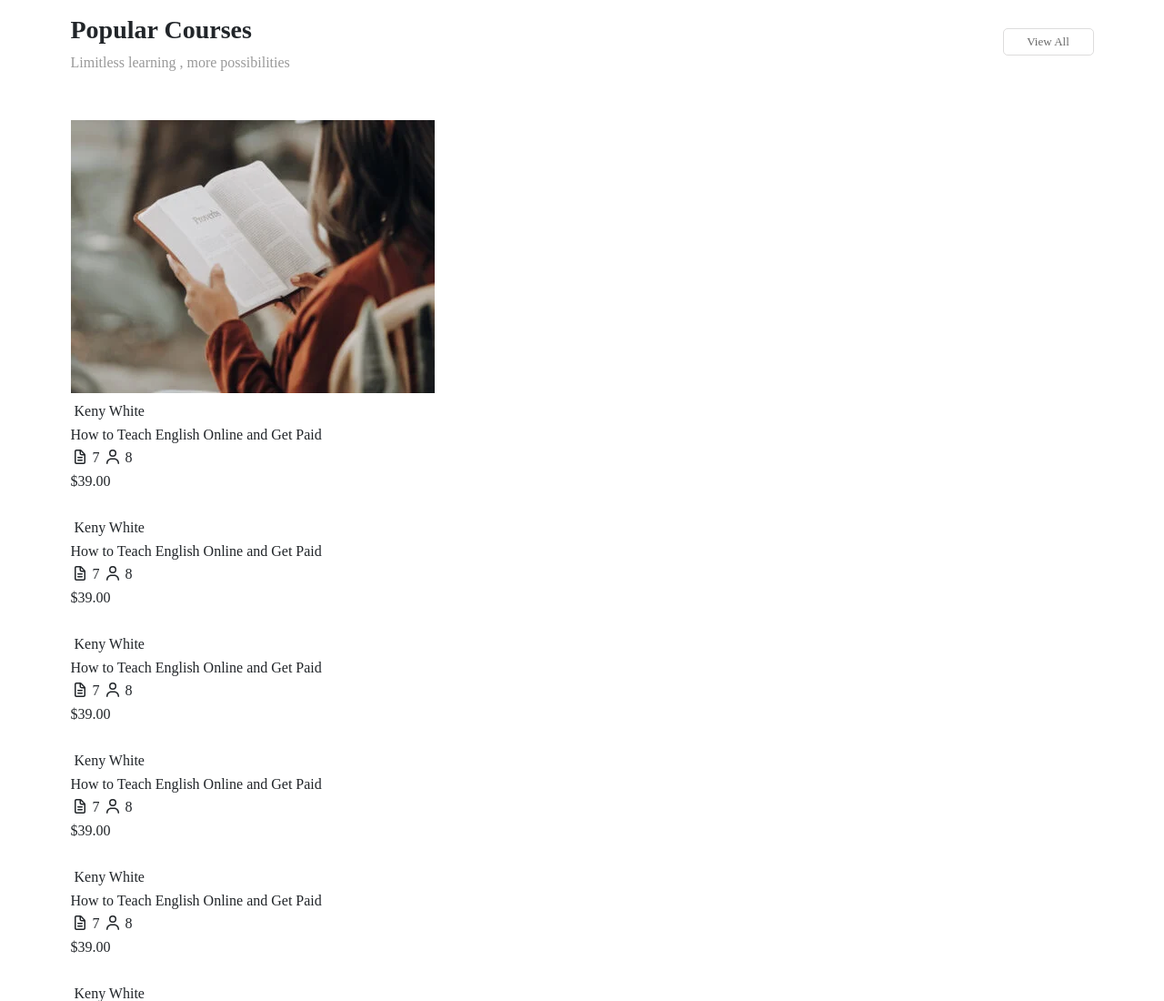
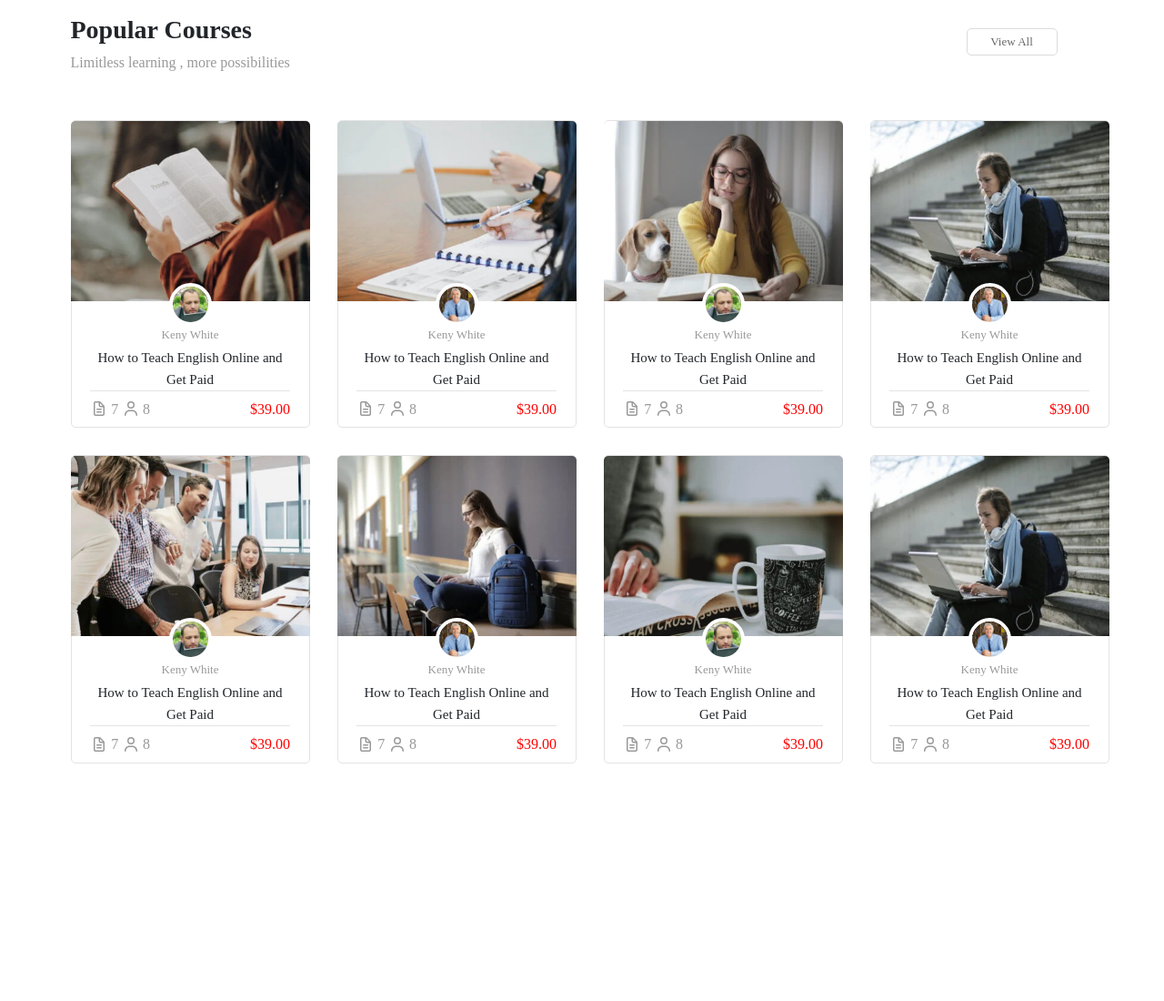
Before and after one commit to Afsanehaa/Coursera, a plain HTML site: page index.html in a window 1280 px wide. Shown: the part 680-1780 px from the top of the page at 91% size. After the commit the page ends 1519 px from the top, so only its background shows below. Drawn offline with nearby package versions, Linux system fonts and the light colour scheme; a script that the page names is missing.

Commit message:
the last part of courses section

```diff
--- a/css/_courses.scss
+++ b/css/_courses.scss
@@ -27,5 +27,75 @@ color: #999;
     font-size: 13px;
     border-radius: 5px;
     color: #696969;
+    margin-right: 40px;
+}
 
+.courses-box{
+    width: 100%;
+    display: grid;
+    grid-template-columns: var(--thim-ekits-course-columns,repeat(4,1fr));
+    row-gap: var(--thim-ekits-course-row-gap,30px);
+    column-gap: var(--thim-ekits-course-column-gap,30px);
 }
+.course-box{
+display: flex;
+align-items: center;
+flex-direction: column;
+justify-content: space-between;
+border-radius:5px 5px ;
+border: 0.5px solid #e3e3e3;
+width: 263px;
+}
+
+.course-box__img{
+width: 263px;
+height: 198px;
+border-radius:5px 5px 0 0 ;
+// position: relative;
+}
+.course-box__teacher{
+    position: relative;
+    top: -20px;
+    display: flex;
+    align-items: center;
+    justify-content: space-between;
+    flex-direction: column;
+    width: 80px;
+    height: 50px;
+    border-radius: 50%;
+}
+.course-box__teacher-img{
+width: 47px;
+height: 47px;
+border-radius: 50%;
+border: 4px solid #fff;
+}
+.course-box__teacher-name{
+font-size: 13px;
+color: #999;
+}
+.course-box__title{
+ width: 220px;
+ text-align: center;
+ border-bottom: 0.5px solid #e3e3e3;
+ font-size:15px;
+}
+.course-box__info{
+display: flex;
+justify-content: space-between;
+align-items: center;
+width: 220px;
+margin-top: 7px;
+margin-bottom:7px;
+}
+.course-box__info-left{
+ width: 30%;
+ display: flex;
+ align-items: center;
+ justify-content: space-between;
+ color: #999;
+}
+
+.course-box__info-right{
+ color: red;
+}
--- a/index.html
+++ b/index.html
@@ -137,7 +137,7 @@
           <div class="course-box box1">
             <img src="./images/course-14-400x300.webp" alt="" class="course-box__img">
             <div class="course-box__teacher">
-              <img src="" alt="" class="course-box__teacher-img">
+              <img src="./images/17445360b49029117e3e61d7fc65c959.jpeg" alt="" class="course-box__teacher-img">
               <span class="course-box__teacher-name">Keny White</span>
             </div>
             <span class="course-box__title">How to Teach English Online and Get Paid</span>
@@ -153,9 +153,9 @@
           </div>
 
           <div class="course-box box2">
-            <img src="" alt="" class="course-box__img">
+            <img src="./images/course-13-400x300.webp" alt="" class="course-box__img">
             <div class="course-box__teacher">
-              <img src="" alt="" class="course-box__teacher-img">
+              <img src="./images/e5c6a6fb8aa3864eacaec471611e0470.webp" alt="" class="course-box__teacher-img">
               <span class="course-box__teacher-name">Keny White</span>
             </div>
             <span class="course-box__title">How to Teach English Online and Get Paid</span>
@@ -171,9 +171,9 @@
           </div>
 
           <div class="course-box box3">
-            <img src="" alt="" class="course-box__img">
+            <img src="./images/course-15-400x300.webp" alt="" class="course-box__img">
             <div class="course-box__teacher">
-              <img src="" alt="" class="course-box__teacher-img">
+              <img src="./images/17445360b49029117e3e61d7fc65c959.jpeg" alt="" class="course-box__teacher-img">
               <span class="course-box__teacher-name">Keny White</span>
             </div>
             <span class="course-box__title">How to Teach English Online and Get Paid</span>
@@ -189,9 +189,9 @@
           </div>
 
           <div class="course-box box4">
-            <img src="" alt="" class="course-box__img">
+            <img src="./images/course-16-400x300.webp" alt="" class="course-box__img">
             <div class="course-box__teacher">
-              <img src="" alt="" class="course-box__teacher-img">
+              <img src="./images/e5c6a6fb8aa3864eacaec471611e0470.webp" alt="" class="course-box__teacher-img">
               <span class="course-box__teacher-name">Keny White</span>
             </div>
             <span class="course-box__title">How to Teach English Online and Get Paid</span>
@@ -207,9 +207,9 @@
           </div>
 
           <div class="course-box box5">
-            <img src="" alt="" class="course-box__img">
+            <img src="./images/course-17-400x300.webp" alt="" class="course-box__img">
             <div class="course-box__teacher">
-              <img src="" alt="" class="course-box__teacher-img">
+              <img src="./images/17445360b49029117e3e61d7fc65c959.jpeg" alt="" class="course-box__teacher-img">
               <span class="course-box__teacher-name">Keny White</span>
             </div>
             <span class="course-box__title">How to Teach English Online and Get Paid</span>
@@ -225,9 +225,9 @@
           </div>
 
           <div class="course-box box6">
-            <img src="" alt="" class="course-box__img">
+            <img src="./images/course-19-400x300.webp" alt="" class="course-box__img">
             <div class="course-box__teacher">
-              <img src="" alt="" class="course-box__teacher-img">
+              <img src="./images/e5c6a6fb8aa3864eacaec471611e0470.webp" alt="" class="course-box__teacher-img">
               <span class="course-box__teacher-name">Keny White</span>
             </div>
             <span class="course-box__title">How to Teach English Online and Get Paid</span>
@@ -243,9 +243,9 @@
           </div>
 
           <div class="course-box box7">
-            <img src="" alt="" class="course-box__img">
+            <img src="./images/course-20-400x300 (1).webp" alt="" class="course-box__img">
             <div class="course-box__teacher">
-              <img src="" alt="" class="course-box__teacher-img">
+              <img src="./images/17445360b49029117e3e61d7fc65c959.jpeg" alt="" class="course-box__teacher-img">
               <span class="course-box__teacher-name">Keny White</span>
             </div>
             <span class="course-box__title">How to Teach English Online and Get Paid</span>
@@ -261,9 +261,9 @@
           </div>
 
           <div class="course-box box8">
-            <img src="" alt="" class="course-box__img">
+            <img src="./images/course-16-400x300.webp" alt="" class="course-box__img">
             <div class="course-box__teacher">
-              <img src="" alt="" class="course-box__teacher-img">
+              <img src="./images/e5c6a6fb8aa3864eacaec471611e0470.webp" alt="" class="course-box__teacher-img">
               <span class="course-box__teacher-name">Keny White</span>
             </div>
             <span class="course-box__title">How to Teach English Online and Get Paid</span>
```
Also changed, not shown: css/index.css, 1 other file.
